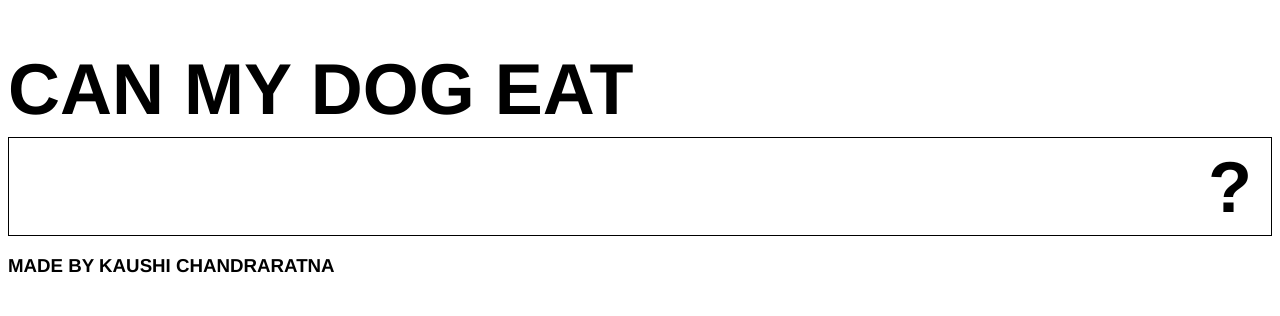
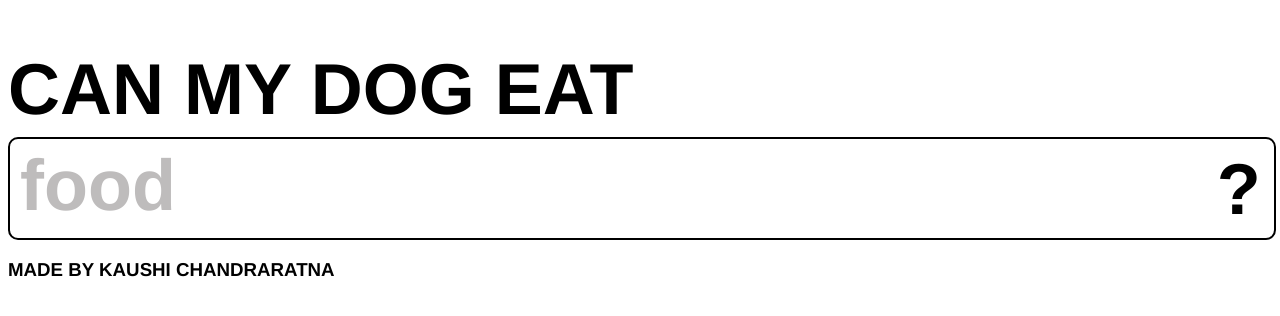
Before and after one commit to kaushic/canmydogeatthis, an Angular app: page / in a window 1280 px wide. Shown: the top 316 px of the page. Built offline with nearby package versions, Linux system fonts and the light colour scheme.

Commit message:
style changes

```diff
--- a/src/app/app.component.css
+++ b/src/app/app.component.css
@@ -20,6 +20,57 @@ input {
   -webkit-appearance: none;
   padding: 0;
 }
+input:focus {
+    outline: none;
+}
+input::placeholder {
+    color: rgb(190, 188, 188);
+    text-transform: lowercase;
+    padding-left: 10px;
+}
+input,
+button {
+  appearance: none;
+  border: none;
+  background: none;
+  color: #000;
+  text-transform: lowercase;
+}
+button {
+  font-size: 2rem;
+}
+
+form {
+  display: flex;
+  border: 2px solid #000;
+  border-radius: 10px;
+  background: rgba(255, 255, 255, 0.4);
+  width: 100%;
+}
+
+h1 {
+    font-size: 72px;
+}
+
+h1.question {
+   margin-bottom: 0.1em;
+}
+
+.food-search h1 {
+    line-height: 0;
+    -ms-flex-item-align: end;
+        align-self: flex-end;
+    width: 5%;
+}
+#search {
+  padding-bottom: 1rem;
+  display: flex;
+  flex-wrap: wrap;
+  justify-content: flex-end;
+}
+#search::placeholder {
+  color: #000;
+}
 a {
     color: #000;
     text-decoration: none;
@@ -30,27 +81,10 @@ a:visited {
 a:hover {
     border-bottom: 3px solid #000;
 }
-input:focus {
-    outline: none;
-}
-h1 {
-    font-size: 72px;
-}
-
-h1.question {
-   margin-bottom: 0.1em;
-}
-.food-search {
-    border: 1px solid #000;
-    display: -ms-flexbox;
-    display: flex;
-  }
-.food-search h1 {
-    line-height: 0;
-    -ms-flex-item-align: end;
-        align-self: flex-end;
-    width: 5%;
-}
+/* #decision {
+  padding-top: 3rem;
+  height: 200px;
+} */
 @media only screen and (max-width: 820px) {
     input, h1 {
         line-height: 42px;
@@ -61,7 +95,7 @@ h1.question {
         width: 90%;
       }
 
-      .city-search h1 {
+      .food-search h1 {
         width: 10%;
       }
 }
--- a/src/app/app.component.html
+++ b/src/app/app.component.html
@@ -2,9 +2,14 @@
   <div>
     <h1 class="question"> Can my dog eat </h1>
     <div class="food-search">
-      <input type="text" value>
-      <h1>?</h1>
+      <form>
+        <input type="text" name="search" placeholder="food">
+        <button id="submit" type="submit">
+          <h1>?</h1>
+        </button>
+      </form>
     </div>
+    <div id="decision"></div>
     <footer>
       <h3>
         <a href="https://github.com/kaushic"> Made by Kaushi Chandraratna</a>
```
